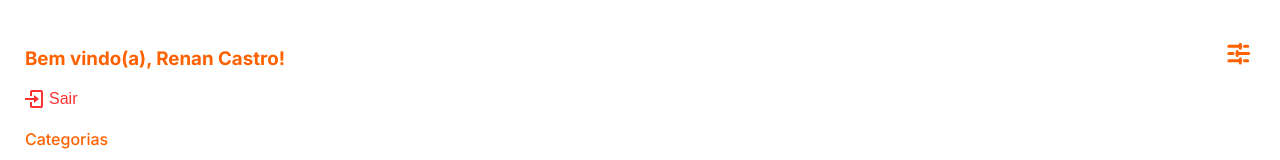
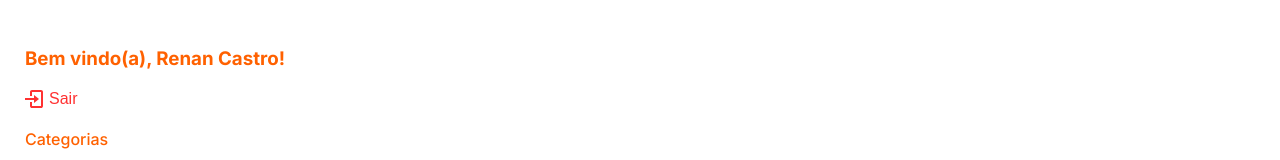
Before and after one commit to RenanTCastro/cardapio-digital-front, a React (Create React App) app: page /Home-client in a window 1280 px wide. Shown: the top 160 px of the page. Built offline with nearby package versions, Linux system fonts and the light colour scheme.

Commit message:
organizando components

```diff
--- a/src/pages/HomeClient/Home.jsx
+++ b/src/pages/HomeClient/Home.jsx
@@ -3,7 +3,6 @@ import React from "react";
 import { HomeContainer, TitleContainer, Title, ButtonSettings, ButtonLogout } from "./styles";
 
 import LogoutIcon from "../../assets/logout-icon.svg";
-import SettingIcon from "../../assets/setting-icon.svg";
 
 //     HOME CONTAINERS     //
 import CategoryCarrousel from "../../components/CategoryCarrouselCM/CategoryCarrouselCM";
@@ -15,9 +14,6 @@ const HomeClient = () => {
         <HomeContainer>
             <TitleContainer>
                 <Title>Bem vindo(a), Renan Castro!</Title>
-                <ButtonSettings>
-                    <img src={SettingIcon} alt="icone sair"/>
-                </ButtonSettings>
             </TitleContainer>
             <ButtonLogout>
                 <img src={LogoutIcon} alt="icone sair"/>
```
